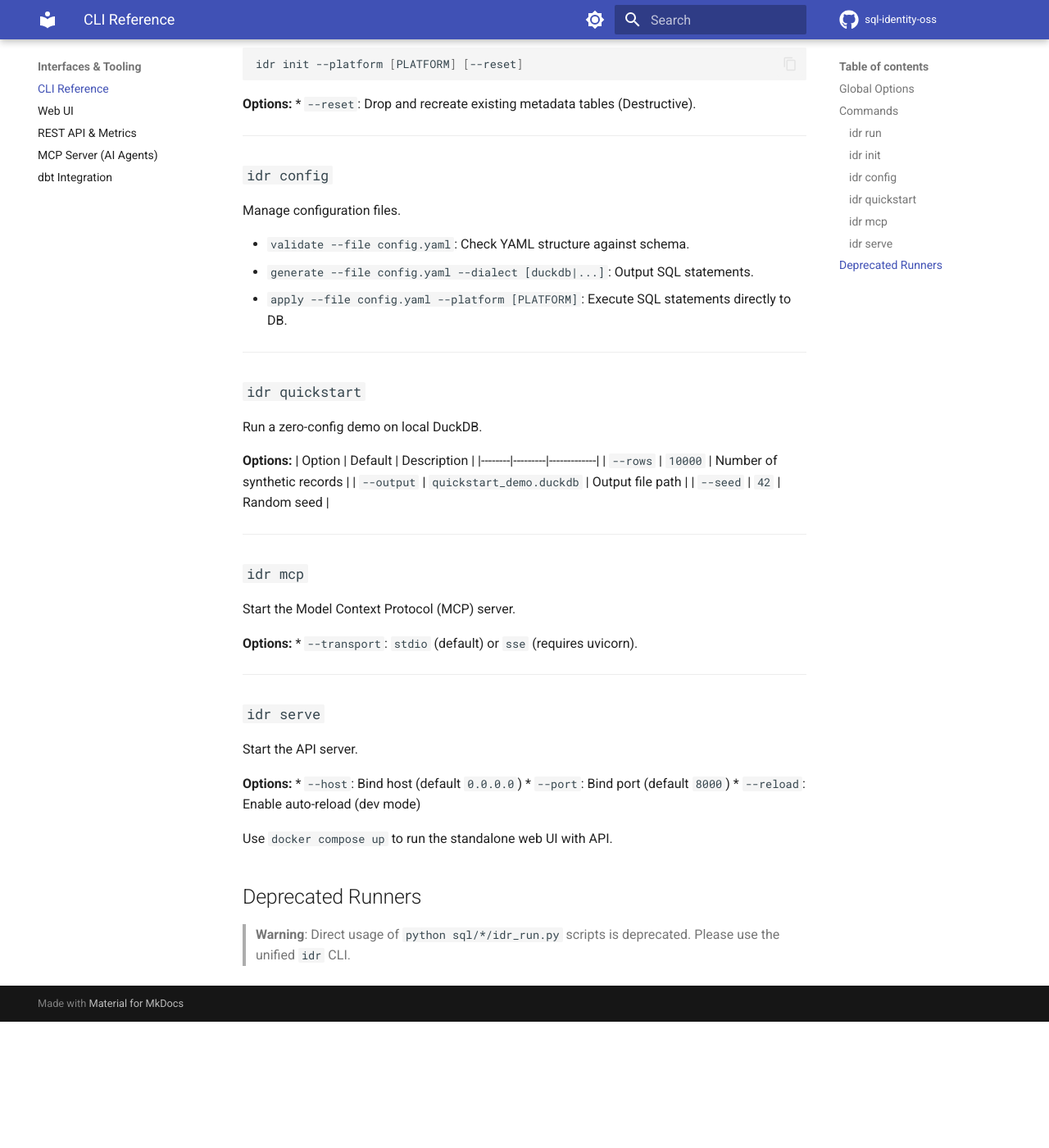
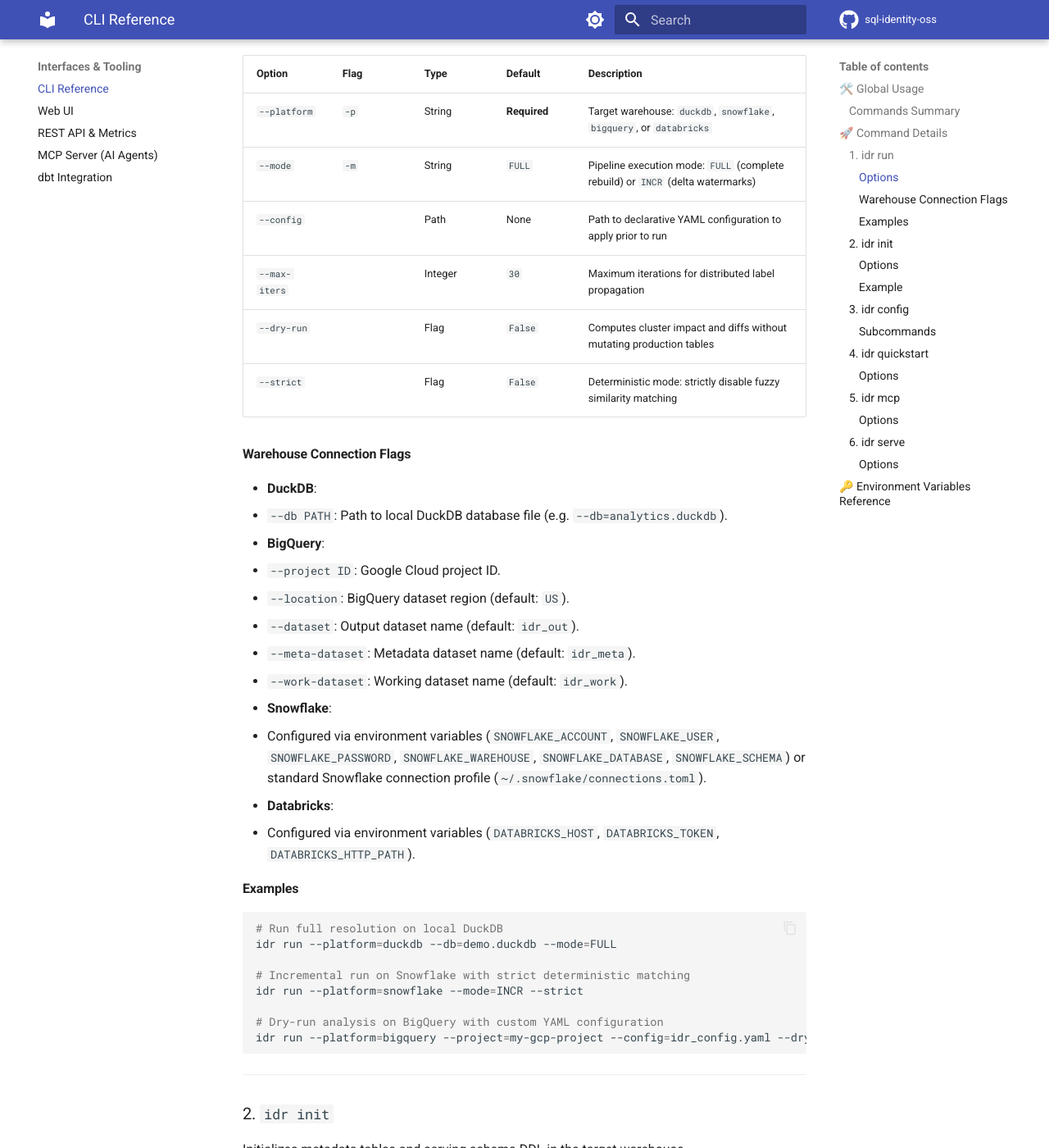
Before and after one commit to anilkulkarni87/sql-identity-oss, an MkDocs documentation site: the page built from docs/05-cli.md, in a window 1280 px wide and 1400 px high, scrolled down 1129 px. Shown: the whole window at 82% size. Built offline with MkDocs 1.6.1 and Material for MkDocs 9.7.7, drawn with Linux system fonts in a browser that asks for light colours; comment, search, counter and statistics services are not loaded; before the commit the page ends 2375 px from its top, so only the background shows below that; some of the changed text lies outside the part shown.

Commit message:
fix(docs): fix markdown table formatting in cli reference

````diff
--- a/docs/05-cli.md
+++ b/docs/05-cli.md
@@ -1,92 +1,200 @@
 # CLI Reference
 
-The `idr` command-line interface is the primary way to interact with SQL Identity Resolution.
-**Source of Truth**: `idr_core/cli.py`.
-
-## Global Options
-| Option | Description |
-|--------|-------------|
-| `--help` | Show help message and exit |
-
-## Commands
-
-### `idr run`
-Execute the identity resolution pipeline.
-
-**Usage:**
-```bash
-idr run --platform [PLATFORM] [CONNECTION_ARGS] [OPTIONS]
-```
-
-**Options:**
-| Option | Default | Description |
-|--------|---------|-------------|
-| `--platform` | Required | Target platform (`duckdb`, `bigquery`, `snowflake`, `databricks`) |
-| `--mode` | `FULL` | `FULL` (rebuild) or `INCR` (process updates) |
-| `--config` | None | YAML config file to apply before running |
-| `--max-iters` | `30` | Max label propagation iterations |
-| `--dry-run` | `False` | Preview changes without committing |
-| `--strict` | `False` | Disable fuzzy matching (deterministic only) |
-
-**Connection Arguments:**
-*   **DuckDB**: `--db PATH`
-*   **BigQuery**: `--project ID`, `--dataset` (default `idr_out`), `--meta-dataset` (`idr_meta`), `--work-dataset` (`idr_work`), `--location` (`US`)
-*   **Snowflake**: Uses env vars or `~/.snowflake/connections.toml`
-*   **Databricks**: Uses env vars `DATABRICKS_HOST`, `DATABRICKS_TOKEN`, `DATABRICKS_HTTP_PATH`
+The `idr` command-line interface is the primary operational tool for configuring, provisioning, and executing SQL Identity Resolution pipelines across DuckDB, Snowflake, BigQuery, and Databricks.
 
 ---
 
-### `idr init`
-Initialize metadata tables (`idr_meta` schema).
+## 🛠️ Global Usage
 
-**Usage:**
 ```bash
-idr init --platform [PLATFORM] [--reset]
+idr [--help] <command> [options]
 ```
 
-**Options:**
-*   `--reset`: Drop and recreate existing metadata tables (Destructive).
+### Commands Summary
+
+| Command | Description |
+| :--- | :--- |
+| `idr run` | Execute full or incremental identity resolution pipelines |
+| `idr init` | Provision or reset system schemas (`idr_meta`, `idr_work`, `idr_out`) |
+| `idr config` | Validate, generate SQL DDL, or apply declarative YAML configurations |
+| `idr quickstart` | Generate synthetic multi-channel retail data and run an automated local demo |
+| `idr mcp` | Start the Model Context Protocol (MCP) server for AI assistants |
+| `idr serve` | Launch the FastAPI REST service and Prometheus metrics endpoint |
+| `idr version` | Print current package and engine version |
 
 ---
 
-### `idr config`
-Manage configuration files.
+## 🚀 Command Details
 
-*   `validate --file config.yaml`: Check YAML structure against schema.
-*   `generate --file config.yaml --dialect [duckdb|...]`: Output SQL statements.
-*   `apply --file config.yaml --platform [PLATFORM]`: Execute SQL statements directly to DB.
+### 1. `idr run`
+
+Executes the 6-stage identity resolution pipeline against your target warehouse.
+
+```bash
+idr run --platform=<platform> [connection-flags] [options]
+```
+
+#### Options
+
+| Option | Flag | Type | Default | Description |
+| :--- | :--- | :--- | :--- | :--- |
+| `--platform` | `-p` | String | **Required** | Target warehouse: `duckdb`, `snowflake`, `bigquery`, or `databricks` |
+| `--mode` | `-m` | String | `FULL` | Pipeline execution mode: `FULL` (complete rebuild) or `INCR` (delta watermarks) |
+| `--config` | | Path | None | Path to declarative YAML configuration to apply prior to run |
+| `--max-iters` | | Integer | `30` | Maximum iterations for distributed label propagation |
+| `--dry-run` | | Flag | `False` | Computes cluster impact and diffs without mutating production tables |
+| `--strict` | | Flag | `False` | Deterministic mode: strictly disable fuzzy similarity matching |
+
+#### Warehouse Connection Flags
+
+* **DuckDB**:
+  * `--db PATH`: Path to local DuckDB database file (e.g. `--db=analytics.duckdb`).
+* **BigQuery**:
+  * `--project ID`: Google Cloud project ID.
+  * `--location`: BigQuery dataset region (default: `US`).
+  * `--dataset`: Output dataset name (default: `idr_out`).
+  * `--meta-dataset`: Metadata dataset name (default: `idr_meta`).
+  * `--work-dataset`: Working dataset name (default: `idr_work`).
+* **Snowflake**:
+  * Configured via environment variables (`SNOWFLAKE_ACCOUNT`, `SNOWFLAKE_USER`, `SNOWFLAKE_PASSWORD`, `SNOWFLAKE_WAREHOUSE`, `SNOWFLAKE_DATABASE`, `SNOWFLAKE_SCHEMA`) or standard Snowflake connection profile (`~/.snowflake/connections.toml`).
+* **Databricks**:
+  * Configured via environment variables (`DATABRICKS_HOST`, `DATABRICKS_TOKEN`, `DATABRICKS_HTTP_PATH`).
+
+#### Examples
+
+```bash
+# Run full resolution on local DuckDB
+idr run --platform=duckdb --db=demo.duckdb --mode=FULL
+
+# Incremental run on Snowflake with strict deterministic matching
+idr run --platform=snowflake --mode=INCR --strict
+
+# Dry-run analysis on BigQuery with custom YAML configuration
+idr run --platform=bigquery --project=my-gcp-project --config=idr_config.yaml --dry-run
+```
 
 ---
 
-### `idr quickstart`
-Run a zero-config demo on local DuckDB.
+### 2. `idr init`
 
-**Options:**
-| Option | Default | Description |
-|--------|---------|-------------|
-| `--rows` | `10000` | Number of synthetic records |
-| `--output` | `quickstart_demo.duckdb` | Output file path |
-| `--seed` | `42` | Random seed |
+Initializes metadata tables and serving schema DDL in the target warehouse.
+
+```bash
+idr init --platform=<platform> [connection-flags] [--reset]
+```
+
+#### Options
+
+| Option | Type | Default | Description |
+| :--- | :--- | :--- | :--- |
+| `--platform` | String | **Required** | Target warehouse (`duckdb`, `snowflake`, `bigquery`, `databricks`) |
+| `--reset` | Flag | `False` | **Destructive**: Drops and recreates existing metadata tables |
+
+#### Example
+
+```bash
+# Initialize schema on Databricks
+idr init --platform=databricks
+
+# Reset local DuckDB schemas
+idr init --platform=duckdb --db=test.duckdb --reset
+```
 
 ---
 
-### `idr mcp`
-Start the Model Context Protocol (MCP) server.
+### 3. `idr config`
 
-**Options:**
-*   `--transport`: `stdio` (default) or `sse` (requires uvicorn).
+Manage, validate, and generate SQL from declarative YAML configurations.
+
+#### Subcommands
+
+* **`idr config validate --file=<path>`**:
+  Validates syntax, schema definitions, and survivorship rules against the IDR configuration specification.
+
+  ```bash
+  idr config validate --file=config/retail_rules.yaml
+  ```
+
+* **`idr config generate --file=<path> [--dialect=<dialect>]`**:
+  Translates declarative YAML configuration into dialect-specific SQL DDL/DML statements (`duckdb`, `snowflake`, `bigquery`, `databricks`).
+
+  ```bash
+  idr config generate --file=rules.yaml --dialect=snowflake > deploy_rules.sql
+  ```
+
+* **`idr config apply --file=<path> --platform=<platform> [connection-flags]`**:
+  Executes generated SQL statements directly against your target warehouse to update metadata tables.
+
+  ```bash
+  idr config apply --file=rules.yaml --platform=duckdb --db=demo.duckdb
+  ```
 
 ---
 
-### `idr serve`
-Start the API server.
+### 4. `idr quickstart`
 
-**Options:**
-*   `--host`: Bind host (default `0.0.0.0`)
-*   `--port`: Bind port (default `8000`)
-*   `--reload`: Enable auto-reload (dev mode)
+Generates synthetic multi-channel customer records across Web, Store, Mobile, and Call Center, creates a local DuckDB instance, runs full identity resolution, and displays a summary table.
 
-Use `docker compose up` to run the standalone web UI with API.
+```bash
+idr quickstart [--rows=10000] [--output=quickstart_demo.duckdb] [--seed=42]
+```
 
-## Deprecated Runners
-> **Warning**: Direct usage of `python sql/*/idr_run.py` scripts is deprecated. Please use the unified `idr` CLI.
+#### Options
+
+| Option | Flag | Type | Default | Description |
+| :--- | :--- | :--- | :--- | :--- |
+| `--rows` | | Integer | `10000` | Number of synthetic customer records to generate |
+| `--output` | `-o` | Path | `quickstart_demo.duckdb` | Output DuckDB database file path |
+| `--seed` | | Integer | `42` | Random seed for deterministic reproducibility |
+
+---
+
+### 5. `idr mcp`
+
+Launches the Model Context Protocol (MCP) server, exposing 14 operational tools to AI assistants (Claude Desktop, Cursor, Antigravity).
+
+```bash
+idr mcp [--transport=stdio|sse]
+```
+
+#### Options
+
+| Option | Type | Default | Description |
+| :--- | :--- | :--- | :--- |
+| `--transport` | String | `stdio` | Transport communication channel: `stdio` (default) or `sse` |
+
+---
+
+### 6. `idr serve`
+
+Starts the FastAPI REST server with Swagger UI documentation (`/docs`) and Prometheus metrics scraper (`/metrics`).
+
+```bash
+idr serve [--host=0.0.0.0] [--port=8000] [--reload]
+```
+
+#### Options
+
+| Option | Type | Default | Description |
+| :--- | :--- | :--- | :--- |
+| `--host` | String | `0.0.0.0` | IP address to bind server |
+| `--port` | Integer | `8000` | Port number to bind server |
+| `--reload` | Flag | `False` | Enable auto-reload on code change (development mode) |
+
+---
+
+## 🔑 Environment Variables Reference
+
+| Variable | Description | Default |
+| :--- | :--- | :--- |
+| `IDR_PLATFORM` | Default platform adapter (`duckdb`, `snowflake`, `bigquery`, `databricks`) | `duckdb` |
+| `IDR_DATABASE` | Default DuckDB file path or cloud database name | None |
+| `IDR_JSON_LOGS` | Output structured JSON logs instead of formatted console text (`1` or `true`) | `0` |
+| `IDR_PII_ACCESS` | Controls MCP / API PII redaction: `masked` or `full` | `masked` |
+| `SNOWFLAKE_ACCOUNT` | Snowflake account identifier | None |
+| `SNOWFLAKE_USER` | Snowflake username | None |
+| `SNOWFLAKE_PASSWORD` | Snowflake password | None |
+| `SNOWFLAKE_WAREHOUSE` | Snowflake virtual warehouse name | None |
+| `DATABRICKS_HOST` | Databricks workspace URL | None |
+| `DATABRICKS_TOKEN` | Databricks personal access token | None |
+| `DATABRICKS_HTTP_PATH` | Databricks SQL warehouse HTTP path | None |
````
Also changed, not shown: docs/stylesheets/extra.css (line endings or trailing spaces).
